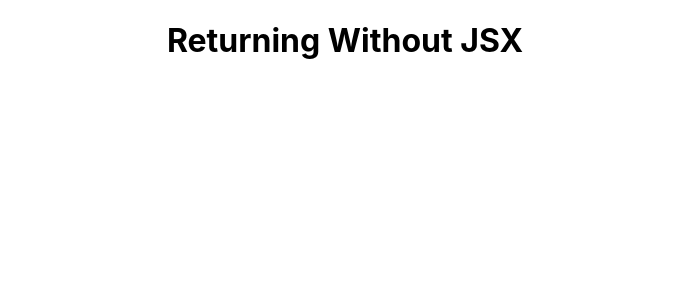
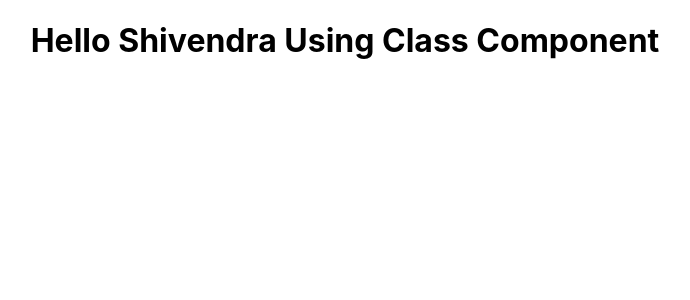
Before and after one commit to shivendra8004/HelloReact, a React (Create React App) app: page / in a window 1280 px wide. Shown: the top 300 px of the page, without its empty margins (295-985 px from the left). Built offline with nearby package versions, Linux system fonts and the light colour scheme.

Commit message:
Used props in class component

```diff
--- a/src/App.js
+++ b/src/App.js
@@ -5,7 +5,7 @@ class App extends Component {
   render() {
     return (
       <div className="App">
-        <Greet />
+        <Greet name="Shivendra" />
       </div>
     );
   }
--- a/src/components/Greet.js
+++ b/src/components/Greet.js
@@ -2,11 +2,12 @@ import React, { Component } from "react";
 
 class Greet extends Component {
   render() {
-    return React.createElement(
-      "div",
-      null,
-      React.createElement("h1", null, "Returning Without JSX")
+    return (
+      <div>
+        <h1>Hello {this.props.name} Using Class Component</h1>
+      </div>
     );
   }
 }
+
 export default Greet;
```
